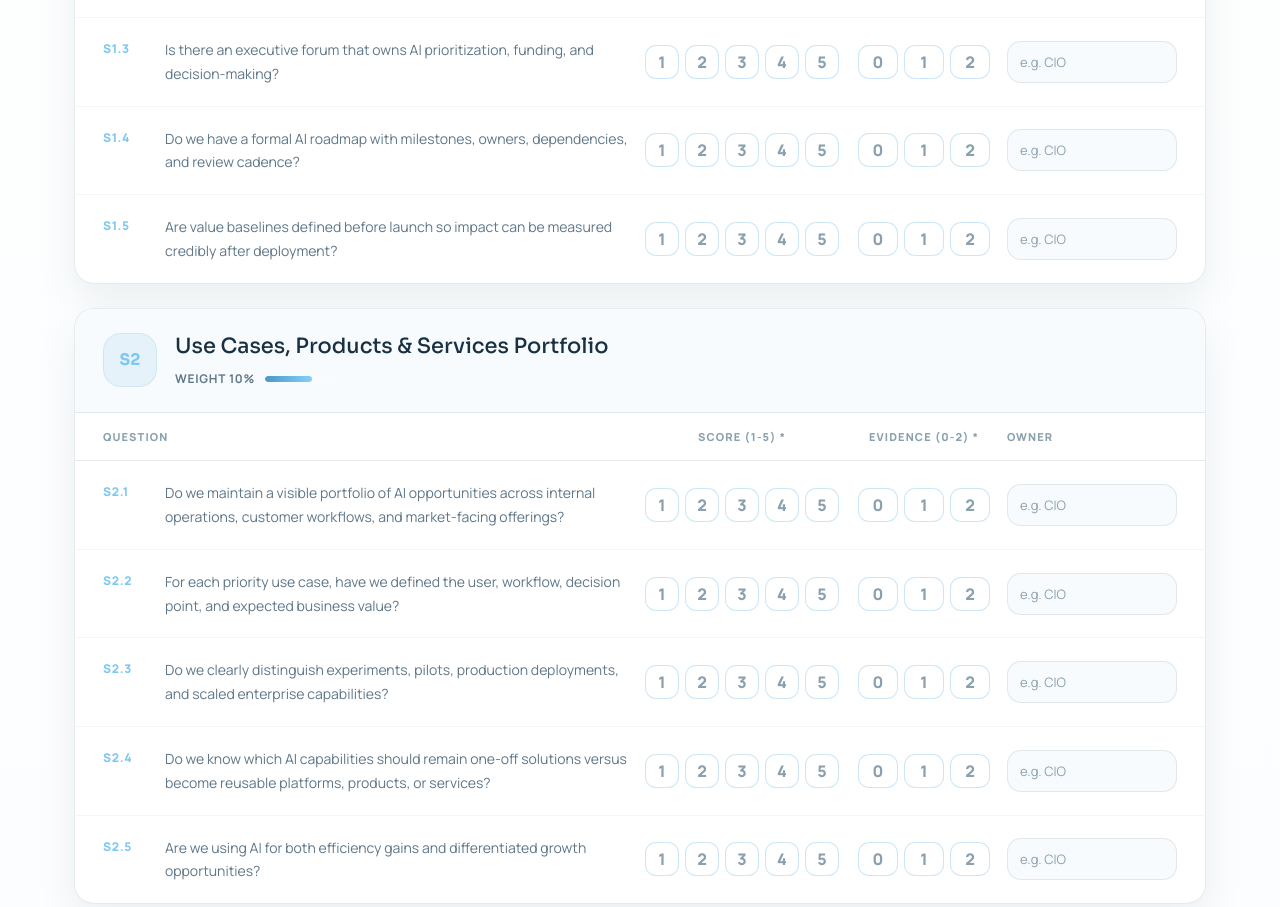
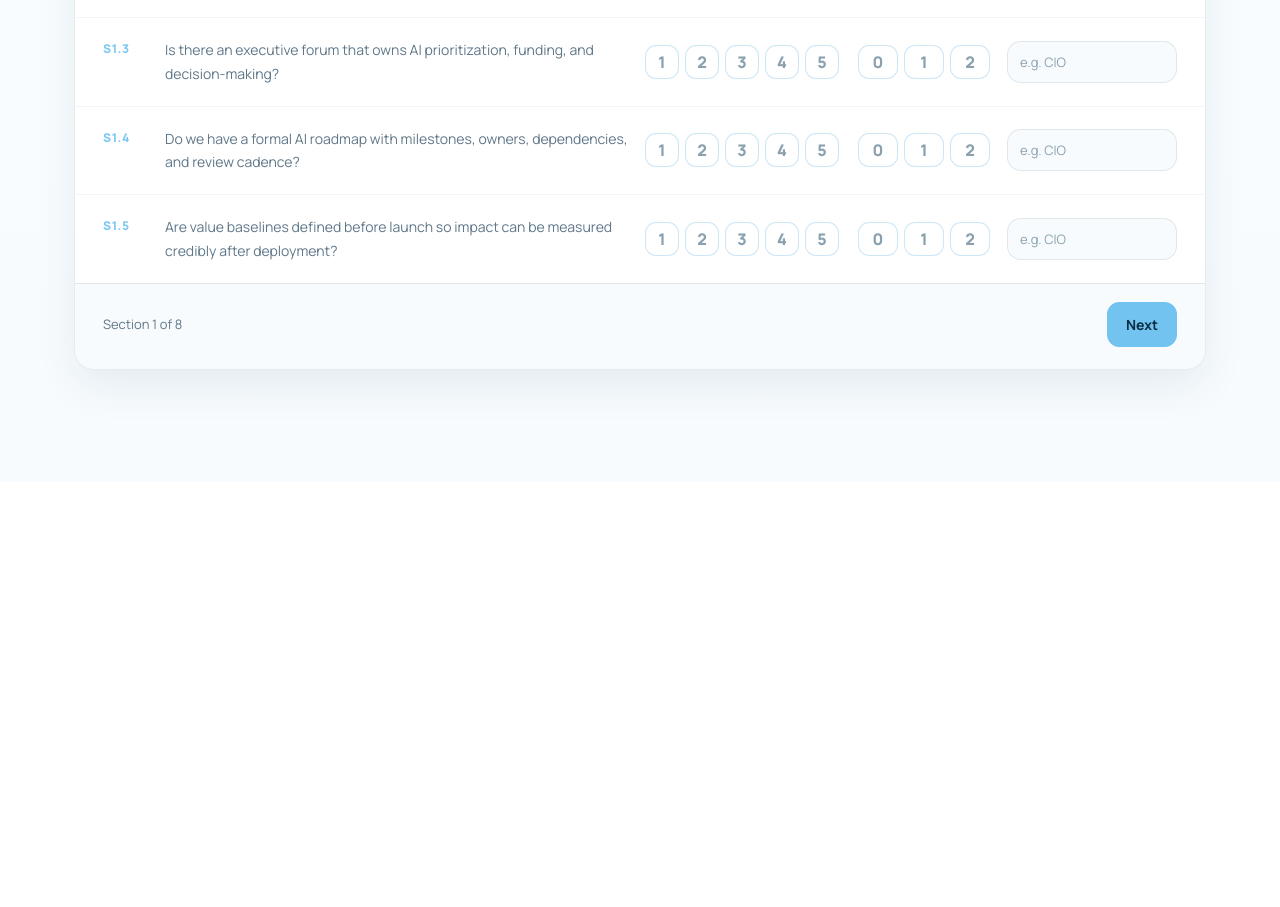
Before and after one commit to Sri1999-ai/survey-to-sharepoint, a plain HTML site: page index.html in a window 1280 px wide. Shown: the part 1594-2501 px from the top of the page. After the commit the page ends 2076 px from the top, so only its background shows below. Drawn offline with Linux system fonts and the light colour scheme.

Commit message:
changing slides

```diff
--- a/index.html
+++ b/index.html
@@ -387,7 +387,10 @@ body::before{
   overflow:hidden;
   background:var(--surface);
   box-shadow:var(--shadow);
+  display:none;
 }
+
+.section-card.active{display:block}
 
 .section-header{
   display:flex;
@@ -478,6 +481,56 @@ body::before{
 
 .q-row:last-child{border-bottom:none}
 .q-row:hover{background:rgba(255,255,255,0.015)}
+
+.section-nav{
+  display:flex;
+  align-items:center;
+  justify-content:space-between;
+  gap:12px;
+  padding:18px 28px 22px;
+  border-top:1px solid var(--border);
+  background:var(--surface-2);
+}
+
+.section-nav-copy{
+  color:var(--muted);
+  font-size:13px;
+}
+
+.section-nav-actions{
+  display:flex;
+  gap:10px;
+}
+
+.nav-btn{
+  border:1px solid var(--border);
+  border-radius:12px;
+  padding:12px 18px;
+  background:var(--surface);
+  color:var(--text);
+  font:inherit;
+  font-size:14px;
+  font-weight:700;
+  cursor:pointer;
+  transition:border-color 0.2s, background 0.2s, color 0.2s;
+}
+
+.nav-btn:hover{
+  border-color:var(--brand);
+  color:var(--brand);
+}
+
+.nav-btn.primary{
+  border-color:#72c3f0;
+  background:#72c3f0;
+  color:#0a2d44;
+}
+
+.nav-btn.primary:hover{
+  border-color:#5ab8eb;
+  background:#5ab8eb;
+  color:#0a2d44;
+}
 
 .q-left{
   display:flex;
@@ -967,6 +1020,7 @@ const sections = [
 
 const scores = {}, evidences = {}, owners = {};
 const TOTAL = 40;
+let currentSectionIndex = 0;
 
 function buildSections(){
   const container = document.getElementById("sectionsContainer");
@@ -975,6 +1029,7 @@ function buildSections(){
     const fillW = Math.round(sec.weight / 0.15 * 100);
     const card = document.createElement("section");
     card.className = "section-card";
+    card.id = `section-${si}`;
     card.innerHTML = `
       <div class="section-header">
         <div class="section-num">S${si + 1}</div>
@@ -1016,9 +1071,28 @@ function buildSections(){
             </div>
           </div>
         `).join("")}
+      </div>
+      <div class="section-nav">
+        <div class="section-nav-copy">Section ${si + 1} of ${sections.length}</div>
+        <div class="section-nav-actions">
+          ${si > 0 ? `<button type="button" class="nav-btn" onclick="goToSection(${si - 1})">Previous</button>` : ""}
+          ${si < sections.length - 1 ? `<button type="button" class="nav-btn primary" onclick="goToSection(${si + 1})">Next</button>` : ""}
+        </div>
       </div>`;
     container.appendChild(card);
   });
+}
+
+function goToSection(index){
+  currentSectionIndex = Math.max(0, Math.min(index, sections.length - 1));
+  document.querySelectorAll(".section-card").forEach((card, idx) => {
+    card.classList.toggle("active", idx === currentSectionIndex);
+  });
+  const submitArea = document.querySelector(".submit-area");
+  if (submitArea) {
+    submitArea.style.display = currentSectionIndex === sections.length - 1 ? "block" : "none";
+  }
+  window.scrollTo({ top: 0, behavior: "smooth" });
 }
 
 function setScore(qid, score, btn){
@@ -1114,6 +1188,7 @@ function resetForm(){
 
 buildSections();
 updateProgress();
+goToSection(0);
 </script>
 </body>
 </html>
```
